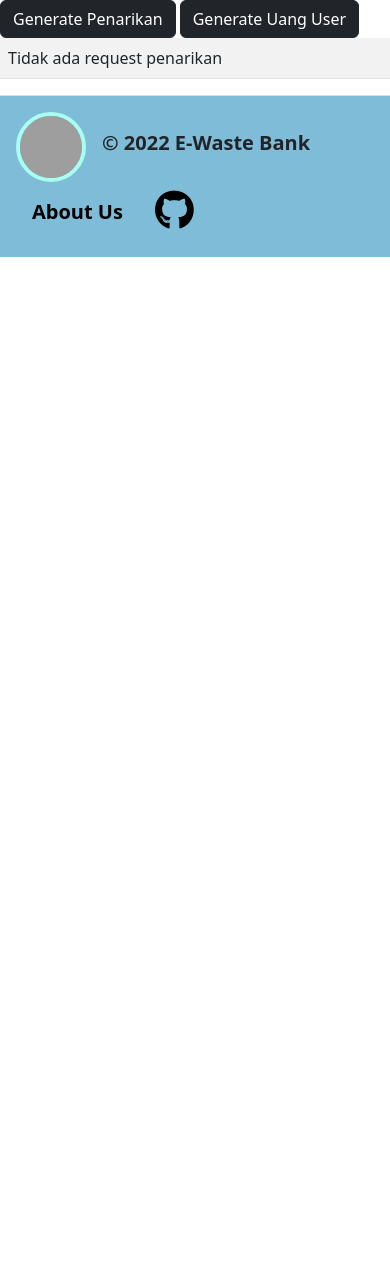
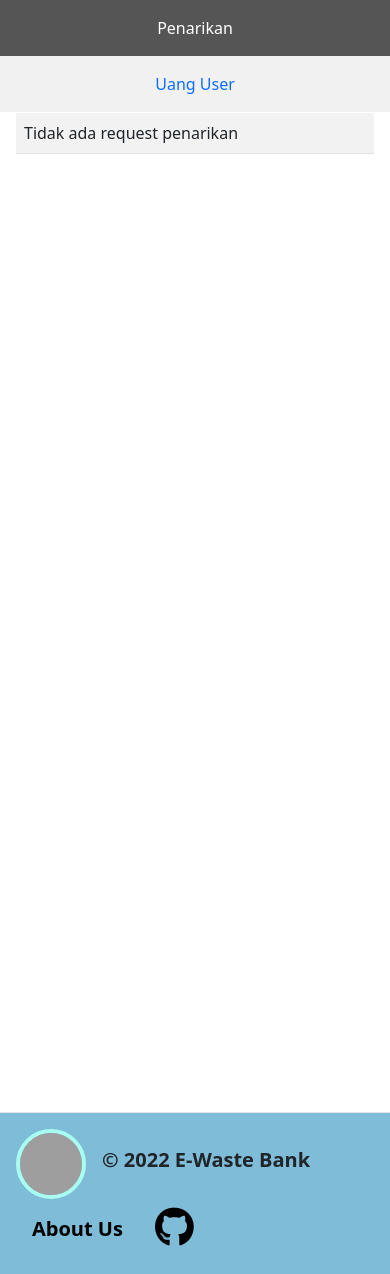
Before and after one commit to E-Waste-Bank/E-Waste-Bank-Web, a Django app: page /keuangan/admin/ in a window 390 px wide. Before the commit the page ends 257 px from the top, so only its background shows below. Run offline with Django 4.2, Linux system fonts and the light colour scheme; the visitor is signed in with stand-in values (Sample User, id 1); data that the repository does not hold is empty; some libraries are stand-ins or nearby versions; grey boxes are pictures that could not be loaded.

Commit message:
Add admin page styling

```diff
--- /dev/null
+++ b/keuangan/static/css/admin.css
@@ -0,0 +1,47 @@
+.sidebar {
+    margin: 0;
+    padding: 0;
+    width: 200px;
+    background-color: #f1f1f1;
+    position: fixed;
+    height: 100%;
+    overflow: auto;
+}
+
+.sidebar a {
+    display: block;
+    padding: 16px;
+    text-decoration: none;
+}
+
+.sidebar a:focus {
+    background-color: #7fbcd8;
+    color: black;
+}
+
+.sidebar a:hover:not(.active) {
+    background-color: #555;
+    color: white;
+}
+
+div.content {
+    margin-left: 200px;
+    padding: 1px 16px;
+    height: 1000px;
+}
+
+@media screen and (max-width: 700px) {
+    .sidebar {
+        width: 100%;
+        height: auto;
+        position: relative;
+    }
+    .sidebar a {float: left;}
+    div.content {margin-left: 0;}
+}
+
+@media screen and (max-width: 400px) {
+    .sidebar a {
+        float: none;
+    }
+}
--- a/keuangan/templates/admin.html
+++ b/keuangan/templates/admin.html
@@ -43,13 +43,16 @@
         </div>
     </div>
 
-    <button class="btn btn-dark" id="cashout" type="button">Generate Penarikan</button>
-    <button class="btn btn-dark" id="uang_user" type="button">Generate Uang User</button>
+    <div class="sidebar">
+        <a href="#" class="text-center" role="button" id="cashout">Penarikan</a>
+        <a href="#" class="text-center" role="button" id="uang_user">Uang User</a>
+    </div>
 
-    <table class="table table-striped" id="table">
-
-    </table>
+    <div class="content">
+        <table class="table table-striped table-responsive-md mx-auto" id="table">
+        </table>
+    </div>
 
     <script src="{% static 'js/admin.js' %}"></script>
-
+    <link rel="stylesheet" href="{% static 'css/admin.css' %}">
 {% endblock content %}
```
